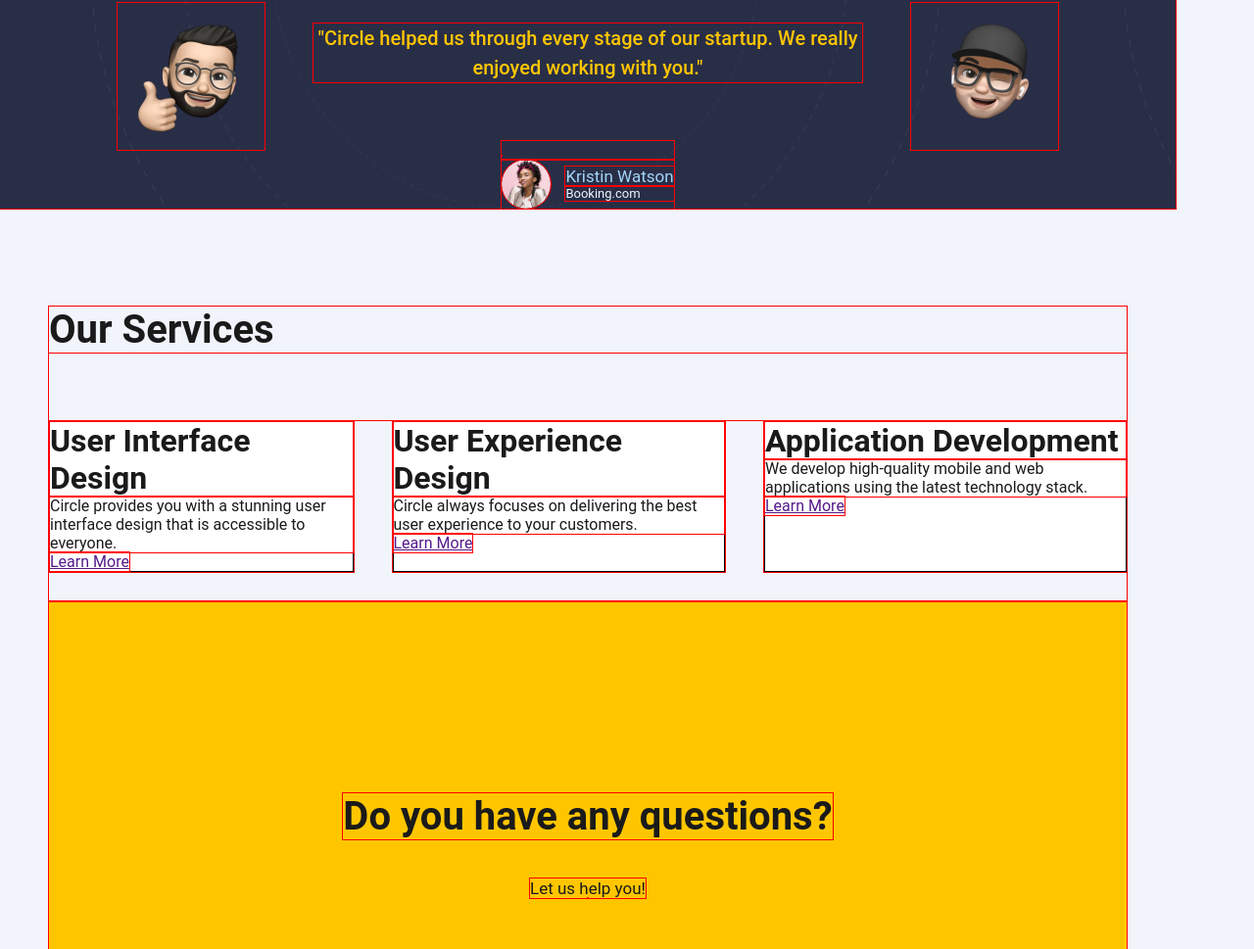
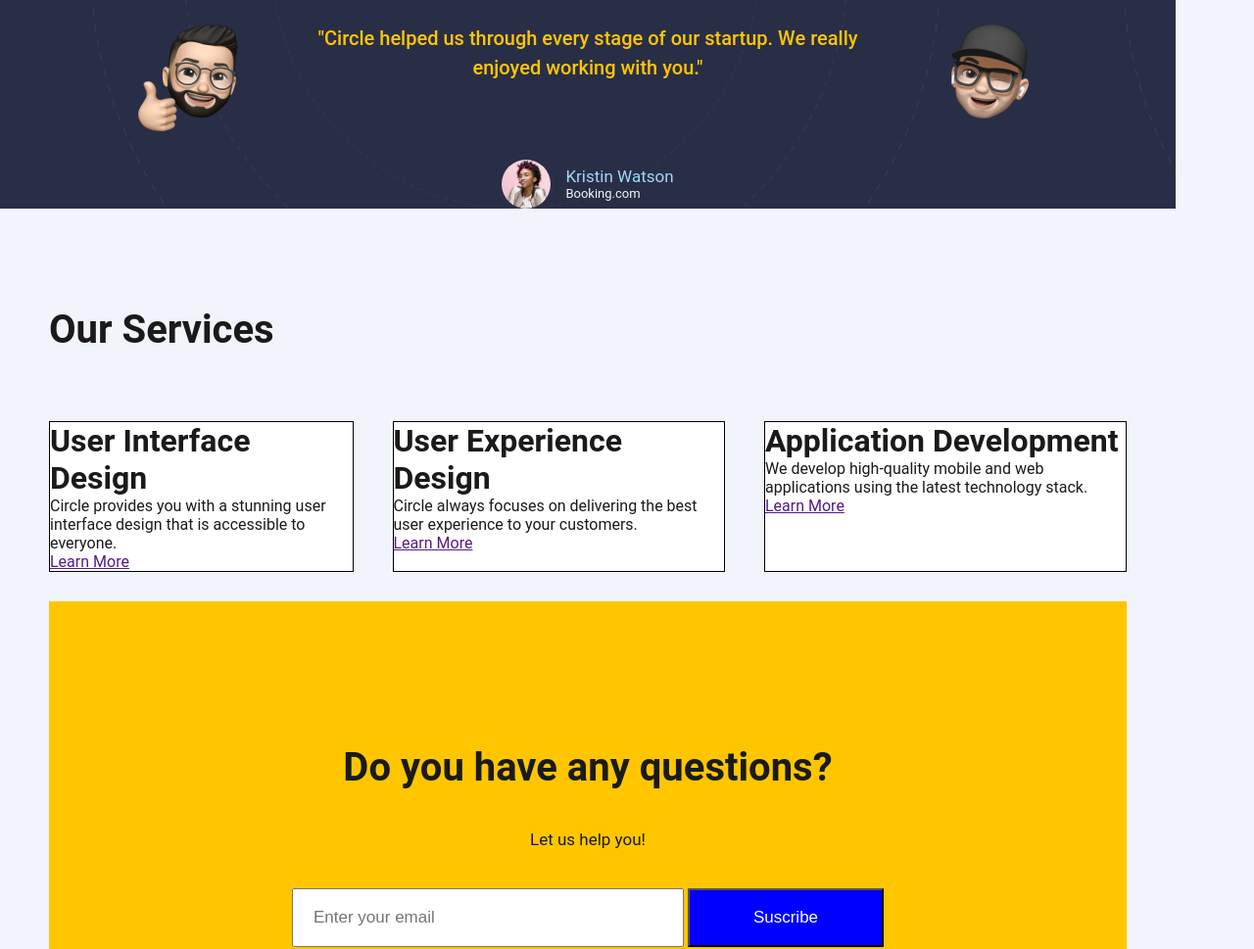
Before and after one commit to facu3008/Mid-Term-Proyect, a plain HTML site: page index.html in a window 1280 px wide. Shown: the part 1831-2800 px from the top of the page at 98% size. Drawn offline with Linux system fonts and the light colour scheme; a web font is replaced by a local one.

Commit message:
avances en seccion questions

```diff
--- a/CSS/style.css
+++ b/CSS/style.css
@@ -6,7 +6,7 @@
     box-sizing: border-box;
     margin: 0;
     padding: 0;
-    outline: 1px red solid;
+    /* outline: 1px red solid; */
 
 }
 :root{
@@ -170,8 +170,8 @@ body {
     flex-wrap: wrap;
   }
   .emp-text h1{
-    color: var(--parrafosColor);
-    font-size: 4rem;
+    color: #292e47;
+    font-size: 50px;
     font-weight: bold;
     padding: 20px 10px;
 
@@ -458,6 +458,22 @@ body {
 .questions p{
   font-size: 17px;
   color: var(--parrafosColor);
+  margin-bottom: 40px;
+}
+
+.email-input{
+  width: 400px;
+  height: 60px;
+  padding-left: 20px;
+  font-size: 17px
+}
+
+.subscribe{
+  width: 200px;
+  height: 60px;
+  font-size: 17px;
+  background-color: blue;
+  color: white;
 }
 
 /* SECCION 7 : Footer */
@@ -517,6 +533,12 @@ body {
   font-size: 17px;
 
 }
+
+
+
+
+
+
 
 
 /* SecCION RESPONSIVE MOVIL */
--- a/index.html
+++ b/index.html
@@ -189,7 +189,16 @@
 
         <h1 class="heading">Do you have any questions?</h1>
         <p>Let us help you!</p>
-        <div><form action=""></form></div>
+        <div class="email">
+          <form action="">
+            <div class="email-icon"></div>
+            <input type="email" class="email-input" maxlength="250px" placeholder="Enter your email" required>
+            <input type="submit" value="Suscribe" class="subscribe">
+
+
+
+
+        </form></div>
 
     </div>
     <footer class="footer">
```
